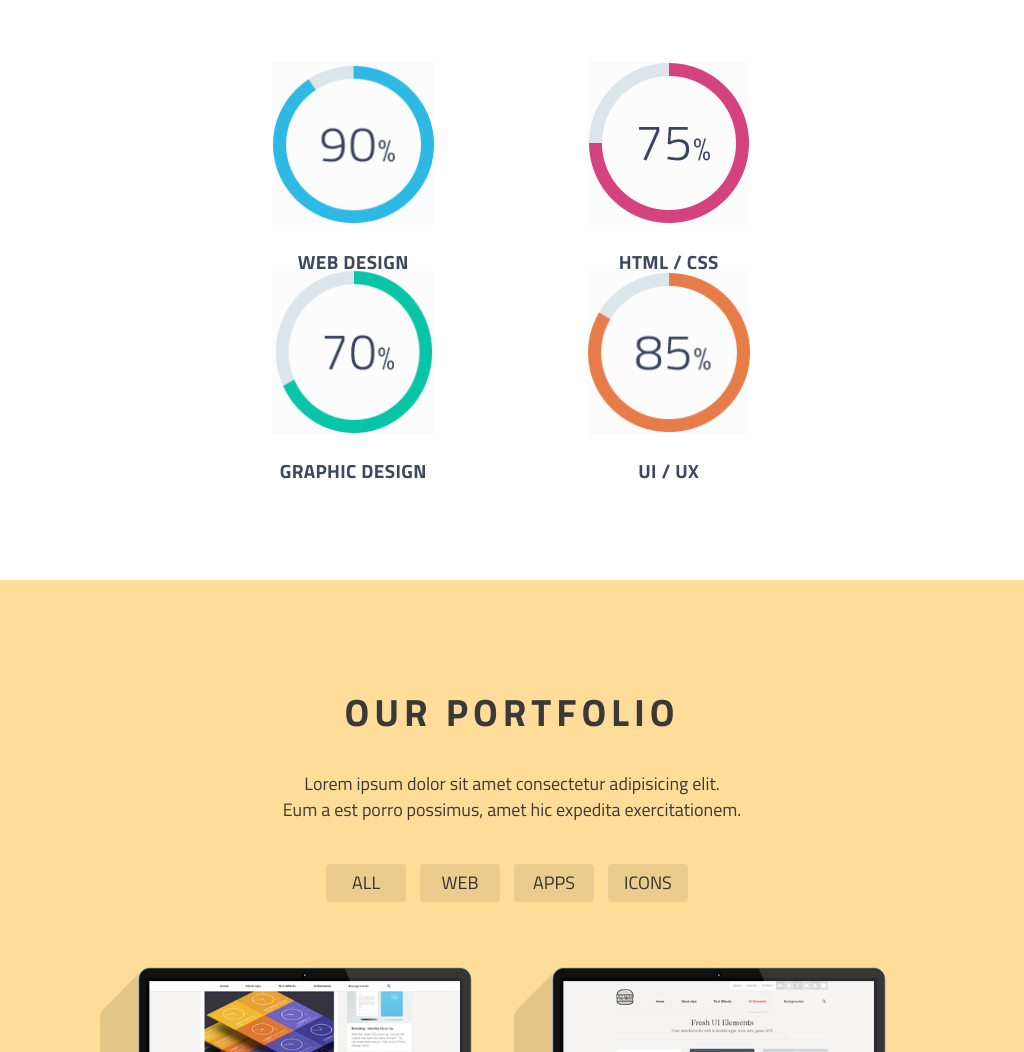
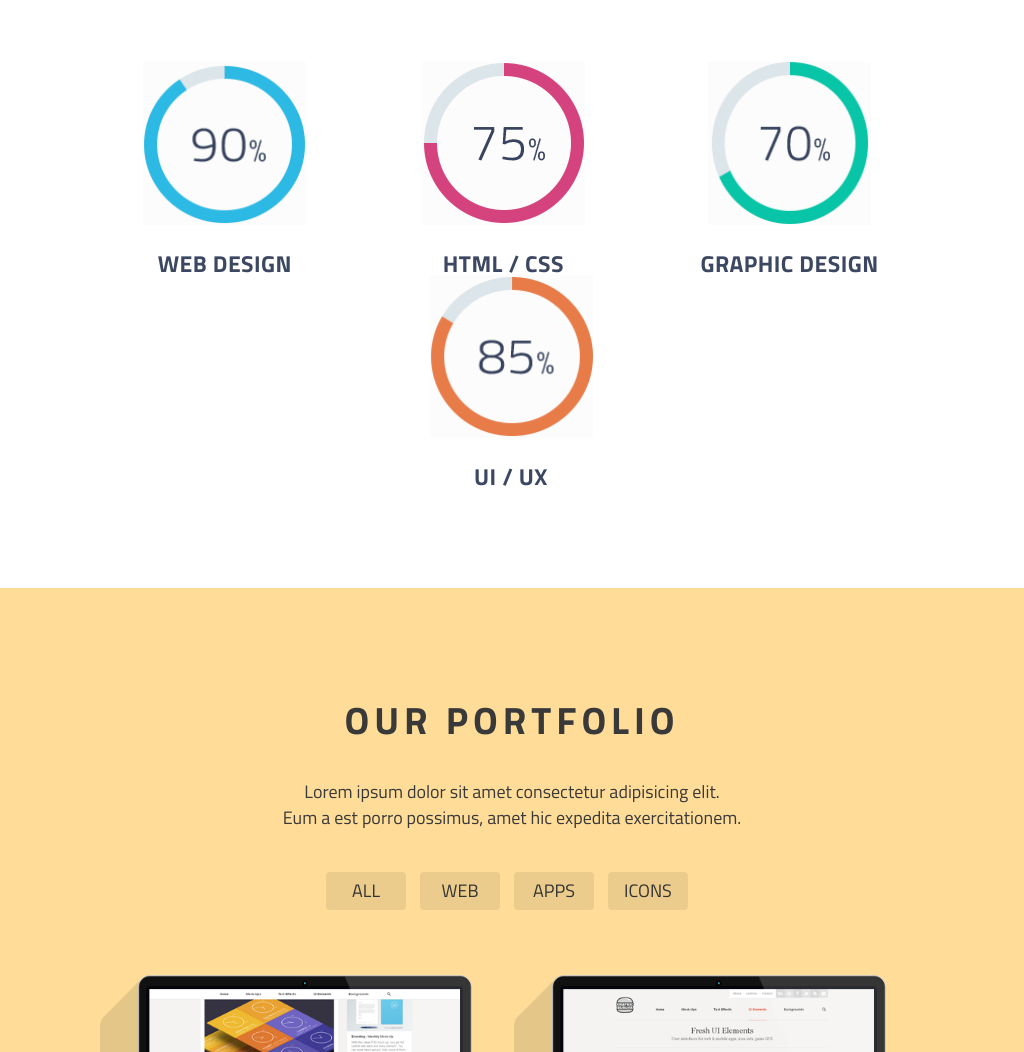
Before and after one commit to Arkant/Arkant.github.io, a website: page site/app/index.html in a window 1024 px wide. Shown: the part 3074-4126 px from the top of the page. Drawn offline with Linux system fonts and the light colour scheme.

Commit message:
media update

```diff
--- a/site/app/assets/css/media.css
+++ b/site/app/assets/css/media.css
@@ -154,26 +154,7 @@
 
 
 /**********************************************/
-@media screen and (max-width: 1255px) and (min-width:825px) {
-    .skills-items {
-        text-align: center;
-        color:#3c4761;
-        padding-bottom: 100px;
 
-    }
-    .skills-img {
-        display:inline-block;
-        text-align: center;
-        color: #3c4761;
-        width: 200px;
-    }
-    .skills-img h1 {
-        font-size: 19px;/* Приближение из-за подстановки шрифтов */
-        font-weight: 700;
-        letter-spacing: 0.02em;
-    }
-
-}
 /* (min-width:675px) */
 /********************************************/
 @media screen and (max-width: 999px) {
```
